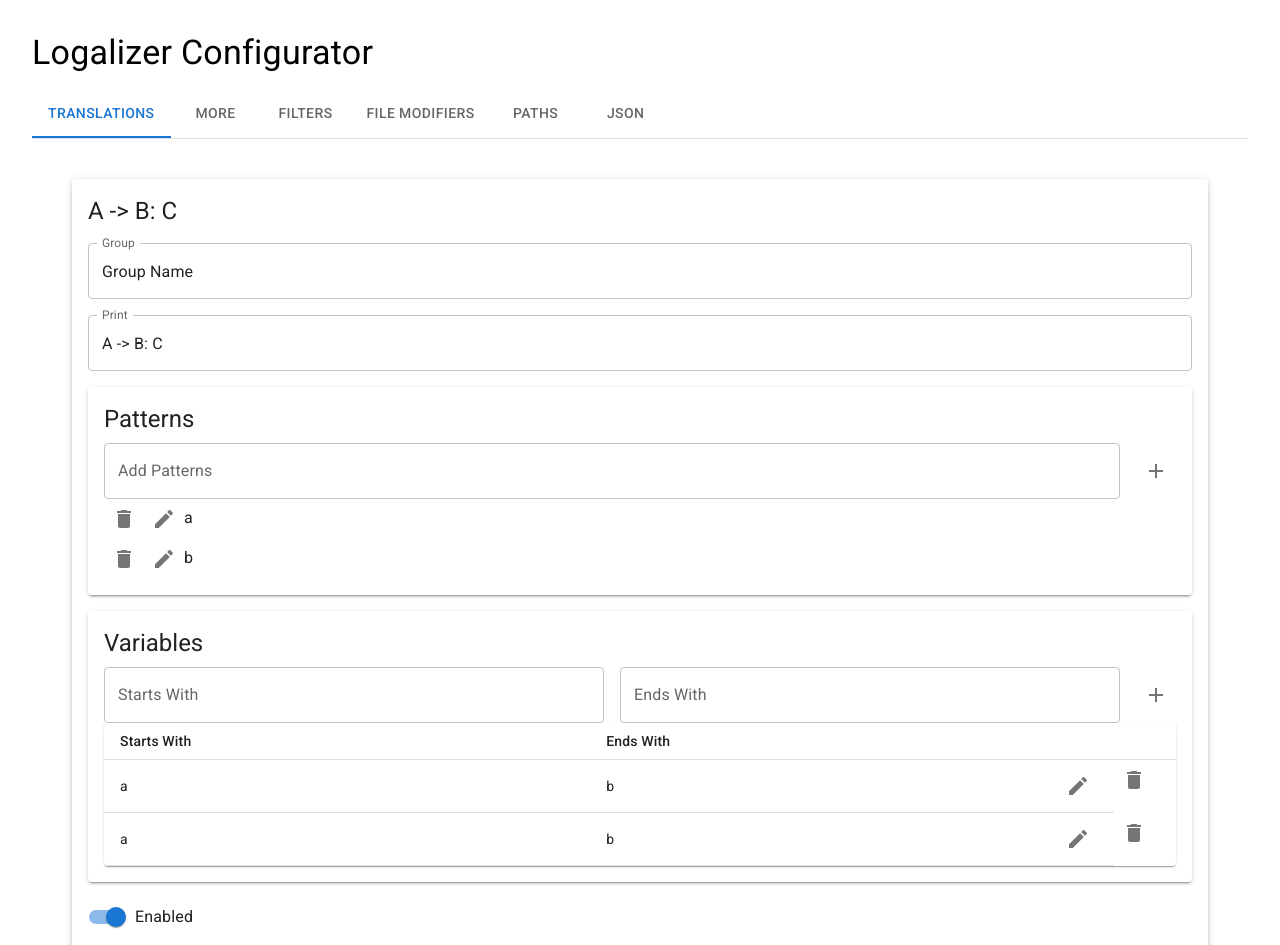
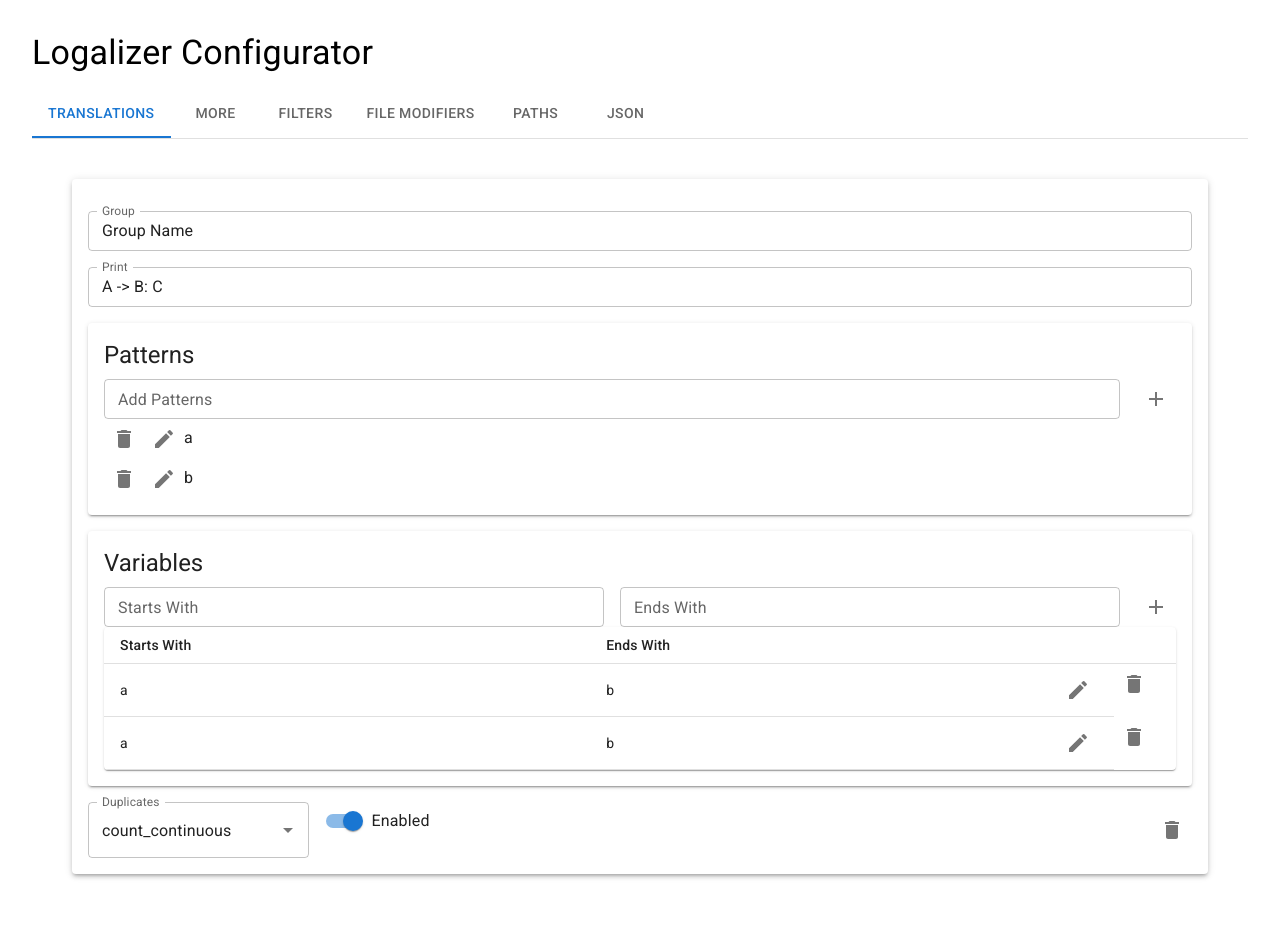
Before and after one commit to Logalizer/LogalizerConfigurator, a React (Create React App) app: page / in a window 1280 px wide. Shown: the top 945 px of the page. Built offline with nearby package versions, Linux system fonts and the light colour scheme; the HTML template or start-up script is replaced by a standard one.

Commit message:
Compact UI

```diff
--- a/src/ArrayProvider.js
+++ b/src/ArrayProvider.js
@@ -2,8 +2,8 @@ import FormControl from "@mui/material/FormControl";
 import FormControlLabel from "@mui/material/FormControlLabel";
 import TextField from "@mui/material/TextField";
 
+import Stack from "@mui/material/Stack";
 import IconButton from "@mui/material/IconButton";
-import Stack from "@mui/material/Stack";
 import DeleteIcon from "@mui/icons-material/Delete";
 import EditIcon from "@mui/icons-material/Edit";
 import SaveIcon from "@mui/icons-material/Save";
@@ -26,6 +26,7 @@ function AddItem({ ItemName, AddAction }) {
         label={placeholder}
         variant="outlined"
         value={text}
+        size="small"
         onChange={(e) => setText(e.target.value)}
       />
       <IconButton aria-label="add">
--- a/src/FileModifierPane.js
+++ b/src/FileModifierPane.js
@@ -58,6 +58,7 @@ function ReplaceWords({ Data }) {
     });
     return data;
   };
+
   return (
     <PairArrayProvider
       ItemName="Search Replace"
--- a/src/JsonPane.js
+++ b/src/JsonPane.js
@@ -5,6 +5,9 @@ import Button from "@mui/material/Button";
 import React from "react";
 import { useConfig, useConfigDispatch } from "./ConfigContext.js";
 import FormControlLabel from "@mui/material/FormControlLabel";
+
+// Bug: Show line numbers
+// Bug: Show alert in a mordern format with close button
 
 export default function JsonPane() {
   const dispatch = useConfigDispatch();
--- a/src/PairArrayProvider.js
+++ b/src/PairArrayProvider.js
@@ -32,6 +32,7 @@ function AddItem({ ItemName, AddAction, TitlePair }) {
           label={TitlePair[0]}
           variant="outlined"
           value={text1}
+          size="small"
           onChange={(e) => setText1(e.target.value)}
         />
         <TextField
@@ -40,6 +41,7 @@ function AddItem({ ItemName, AddAction, TitlePair }) {
           label={TitlePair[1]}
           variant="outlined"
           value={text2}
+          size="small"
           onChange={(e) => setText2(e.target.value)}
         />
 
@@ -119,7 +121,8 @@ function Item({ Index, Text1, Text2, EditAction, DeleteAction }) {
     </>
   );
 }
-
+// Bug: Some times add is not working
+// Bug: When a big text is added then the column width gets adjusted
 export default function PairArrayProvider({
   ItemName,
   Data,
--- a/src/TranslationsPane.js
+++ b/src/TranslationsPane.js
@@ -11,6 +11,9 @@ import Typography from "@mui/material/Typography";
 import Stack from "@mui/material/Stack";
 import Autocomplete from "@mui/material/Autocomplete";
 import { Edit } from "@mui/icons-material";
+import IconButton from "@mui/material/IconButton";
+import DeleteIcon from "@mui/icons-material/Delete";
+import Grid from "@mui/material/Unstable_Grid2";
 
 function Group({ Index, Text }) {
   const dispatch = useConfigDispatch();
@@ -21,6 +24,7 @@ function Group({ Index, Text }) {
         id="group"
         label="Group"
         value={Text}
+        size="small"
         onChange={(e) => {
           dispatch({
             type: "changed_group",
@@ -41,6 +45,7 @@ function Print({ Index, Text }) {
         id="print"
         label="Print"
         value={Text}
+        size="small"
         onChange={(e) => {
           dispatch({
             type: "changed_print",
@@ -184,6 +189,27 @@ function Duplicates({ Index, Value }) {
   );
 }
 
+function DeleteBtn() {
+  return (
+    <IconButton aria-label="delete">
+      <DeleteIcon
+        onClick={(e) => {
+          dispatch(DeleteAction(Index));
+        }}
+      />
+    </IconButton>
+  );
+}
+
+// Feature: Add provision to add new translation
+// Feature: Translations must be deletable
+// Bug: UI needs to be compactUI to be redesigned
+// Bug: since many translations are there not able to differenciate when the next one starts
+// Feature: UI shall allow shrinking translations
+// Feature: UI shall allow reordering
+// Feature: Different views for seeing translations
+// Feature: Lazy load translations only if the UI is slow
+
 export default function TranslationsPane() {
   const config = useConfig();
 
@@ -192,9 +218,7 @@ export default function TranslationsPane() {
       <>
         <Paper elevation={3} sx={{ margin: 2, p: 2 }}>
           <Stack direction="column" spacing={2}>
-            <Typography variant="h5" component="h5">
-              {tr.print}
-            </Typography>
+            <Typography variant="h5" component="h5"></Typography>
             <Group Index={i} Text={tr.group} />
             <Print Index={i} Text={tr.print} />
             <Paper elevation={2} sx={{ margin: 2, p: 2 }}>
@@ -209,8 +233,11 @@ export default function TranslationsPane() {
               </Typography>
               <Variables TrIndex={i} Data={tr.variables} />
             </Paper>
-            <Enabled Index={i} Value={tr.enabled ?? true} />
-            <Duplicates Index={i} Value={tr.duplicates} />
+            <Stack direction="row" spacing={2}>
+              <Duplicates Index={i} Value={tr.duplicates ?? "allowed"} />
+              <Enabled Index={i} Value={tr.enabled ?? true} />
+              <DeleteBtn />
+            </Stack>
           </Stack>
         </Paper>
       </>
```
Also changed, not shown: 1 other file (tests, documents, lock files or other folders).
